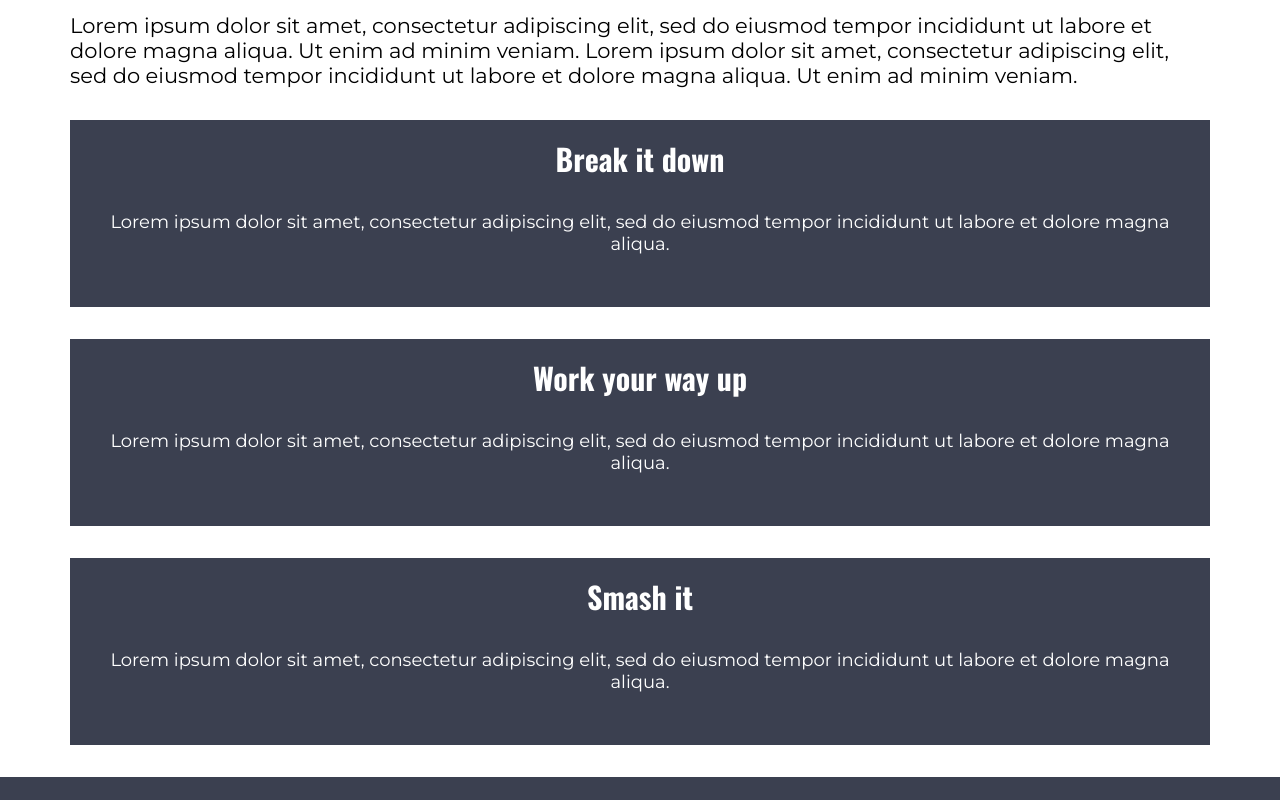
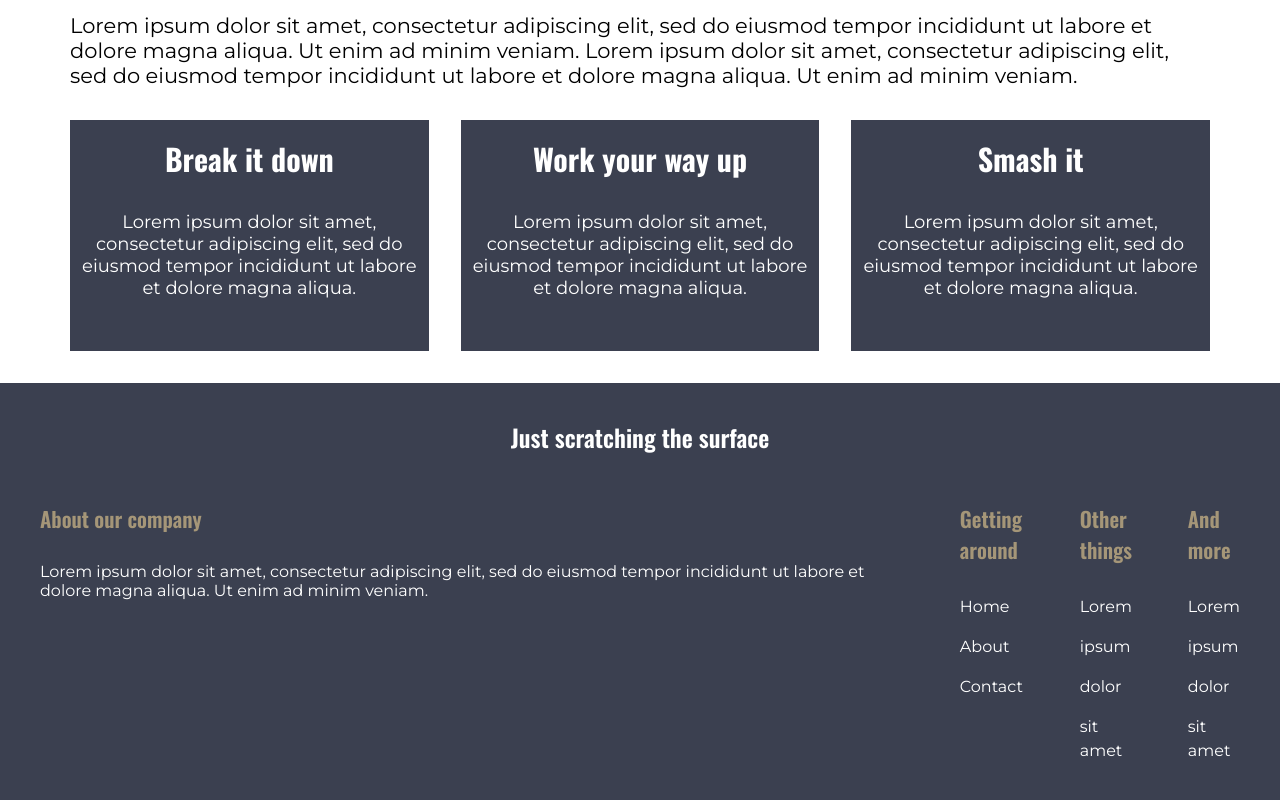
Before and after one commit to davis-matt0/kp-final-project, a plain HTML site: page index.html in a window 1280 px wide. Shown: the part 2300-3100 px from the top of the page. Drawn offline with nearby package versions, Linux system fonts and the light colour scheme.

Commit message:
add media query for main section on medium screen sizes

```diff
--- a/style.css
+++ b/style.css
@@ -182,7 +182,7 @@ p {
 
 .footer_tab {
   color: #a59678;
-  font-size: 1.3125;
+  font-size: 1.3125rem;
   font-weight: 600;
 }
 
@@ -228,3 +228,32 @@ p {
   color: #a59678;
   font-size: 0.8rem;
 }
+
+@media (min-width: 700px) {
+  .aside {
+    display: flex;
+    gap: 2em;
+    margin: 0 auto;
+    width: 95%;
+  }
+
+  .footer .row {
+    display: flex;
+    justify-content: center;
+    gap: 5em;
+  }
+
+  /* .footer_tab {
+    text-align: center;
+  }
+
+  .about {
+    width: 60%;
+    margin: 0 auto;
+  }
+
+  .lists_flex {
+    justify-content: center;
+    gap: 8em;
+  } */
+}
```
